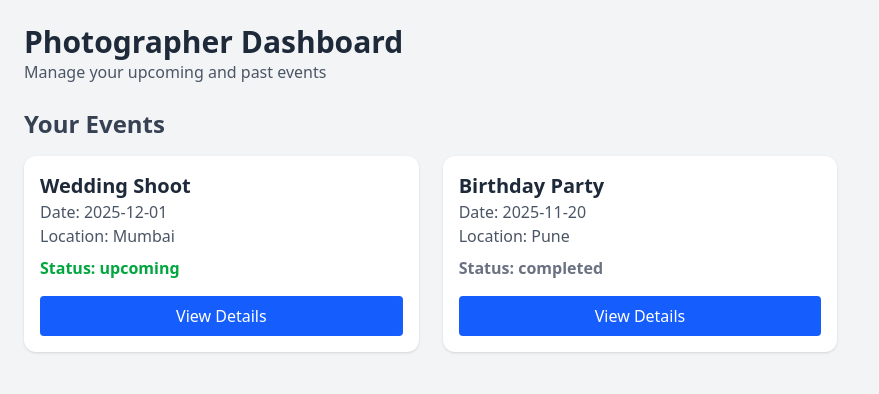
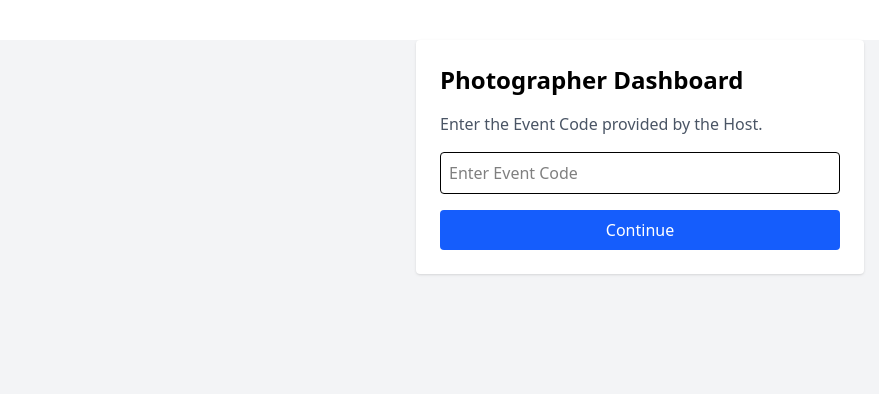
Before and after one commit to NireekshaRao26/SpotMe, a React (Vite) app in the folder frontend/: page /photographer in a window 1280 px wide. Shown: the top 394 px of the page, without its empty margins (0-879 px from the left). Built offline with nearby package versions, Linux system fonts and the light colour scheme.

Commit message:
photographer-update

```diff
--- a/frontend/src/pages/Photographer/PhotographerDashboard.tsx
+++ b/frontend/src/pages/Photographer/PhotographerDashboard.tsx
@@ -1,76 +1,35 @@
-import React, { useEffect, useState } from "react";
+import { useState } from "react";
+import { useNavigate } from "react-router-dom";
 
-interface Event {
-  id: string;
-  name: string;
-  date: string;
-  location: string;
-  status: "upcoming" | "completed";
-}
+export default function PhotographerDashboard() {
+  const [eventCode, setEventCode] = useState("");
+  const navigate = useNavigate();
 
-const PhotographerDashboard: React.FC = () => {
-  const [events, setEvents] = useState<Event[]>([]);
-
-  // Simulate fetching events from API
-  useEffect(() => {
-    const fetchEvents = async () => {
-      // Replace with real API call
-      const data: Event[] = [
-        {
-          id: "EVT-X4T29P",
-          name: "Wedding Shoot",
-          date: "2025-12-01",
-          location: "Mumbai",
-          status: "upcoming",
-        },
-        {
-          id: "EVT-A1B2C3",
-          name: "Birthday Party",
-          date: "2025-11-20",
-          location: "Pune",
-          status: "completed",
-        },
-      ];
-      setEvents(data);
-    };
-
-    fetchEvents();
-  }, []);
+  const handleContinue = () => {
+    if (!eventCode) return alert("Enter event code");
+    navigate(`/photographer/upload?event_code=${eventCode}`);
+  };
 
   return (
-    <div className="min-h-screen bg-gray-100 p-6">
-      <header className="mb-6">
-        <h1 className="text-3xl font-bold text-gray-800">Photographer Dashboard</h1>
-        <p className="text-gray-600">Manage your upcoming and past events</p>
-      </header>
+    <div className="p-6 max-w-md mx-auto mt-10 bg-white shadow rounded">
+      <h1 className="text-2xl font-bold mb-4">Photographer Dashboard</h1>
+      <p className="text-gray-600 mb-4">
+        Enter the Event Code provided by the Host.
+      </p>
 
-      <section>
-        <h2 className="text-2xl font-semibold text-gray-700 mb-4">Your Events</h2>
-        <div className="grid grid-cols-1 md:grid-cols-2 lg:grid-cols-3 gap-6">
-          {events.map((event) => (
-            <div
-              key={event.id}
-              className="bg-white p-4 rounded-xl shadow hover:shadow-lg transition"
-            >
-              <h3 className="text-xl font-bold text-gray-800">{event.name}</h3>
-              <p className="text-gray-600">Date: {event.date}</p>
-              <p className="text-gray-600">Location: {event.location}</p>
-              <p
-                className={`mt-2 font-semibold ${
-                  event.status === "upcoming" ? "text-green-600" : "text-gray-500"
-                }`}
-              >
-                Status: {event.status}
-              </p>
-              <button className="mt-4 w-full bg-blue-600 text-white py-2 rounded hover:bg-blue-700 transition">
-                View Details
-              </button>
-            </div>
-          ))}
-        </div>
-      </section>
+      <input
+        className="border p-2 w-full rounded"
+        placeholder="Enter Event Code"
+        value={eventCode}
+        onChange={(e) => setEventCode(e.target.value)}
+      />
+
+      <button
+        className="w-full mt-4 bg-blue-600 text-white py-2 rounded"
+        onClick={handleContinue}
+      >
+        Continue
+      </button>
     </div>
   );
-};
-
-export default PhotographerDashboard;
+}
--- a/frontend/src/pages/Photographer/UploadPhoto.tsx
+++ b/frontend/src/pages/Photographer/UploadPhoto.tsx
@@ -1,35 +1,81 @@
 import { useState } from "react";
 import { uploadPhoto } from "../../api/endpoints";
+import { useSearchParams } from "react-router-dom";
+import Loading from "../../components/loading";
 
 export default function UploadPhoto() {
   const [file, setFile] = useState<File | null>(null);
-  const [eventCode, setEventCode] = useState("");
+  const [loading, setLoading] = useState(false);
+  const [error, setError] = useState("");
+
+  const [params] = useSearchParams();
+  const eventCode = params.get("event_code") || "";
+
+  // If event code missing, block upload
+  if (!eventCode) {
+    return (
+      <div className="p-6 max-w-md mx-auto mt-10 bg-white shadow rounded">
+        <h2 className="text-2xl font-bold mb-4">Upload Photo</h2>
+
+        <p className="text-red-600 font-semibold">
+          ❌ No event code provided. Go back and enter Event Code in
+          Photographer Dashboard.
+        </p>
+      </div>
+    );
+  }
 
   const handleUpload = async () => {
-    if (!file || !eventCode) return alert("Select file and event code");
+    if (!file) {
+      setError("Please select a photo first!");
+      return;
+    }
+
+    setLoading(true);
+    setError("");
+
     try {
       const res = await uploadPhoto(file, eventCode);
-      alert("Upload OK: " + JSON.stringify(res.data));
+      alert("Uploaded Successfully!");
+      console.log("Upload Response:", res.data);
     } catch (err: any) {
       console.error(err);
-      alert("Upload failed: " + (err.response?.data?.detail || err.message));
+
+      const msg = err.response?.data?.detail || "Upload failed.";
+      setError(msg);
+      alert("Error: " + msg); // Shows "Invalid event code"
     }
+
+    setLoading(false);
   };
 
+  // Show loading spinner
+  if (loading) return <Loading />;
+
   return (
-    <div>
-      <h2>Upload Photo</h2>
-      <input
-        type="text"
-        placeholder="Event code"
-        value={eventCode}
-        onChange={(e) => setEventCode(e.target.value)}
-      />
+    <div className="p-6 max-w-md mx-auto mt-10 bg-white shadow rounded">
+      <h2 className="text-2xl font-bold mb-4">Upload Photo</h2>
+
+      {/* Show the event code */}
+      <p className="text-gray-700 mb-2">
+        Uploading to Event: <b>{eventCode}</b>
+      </p>
+
+      {/* Show error */}
+      {error && <p className="text-red-600 font-medium mb-3">❌ {error}</p>}
+
       <input
         type="file"
+        className="mt-4 w-full border p-2 rounded"
         onChange={(e) => setFile(e.target.files?.[0] ?? null)}
       />
-      <button onClick={handleUpload}>Upload</button>
+
+      <button
+        onClick={handleUpload}
+        className="w-full mt-4 bg-green-600 text-white py-2 rounded hover:bg-green-700 transition"
+      >
+        Upload Photo
+      </button>
     </div>
   );
 }
```
Also changed, not shown: 1 other file (tests, documents, lock files or other folders).
